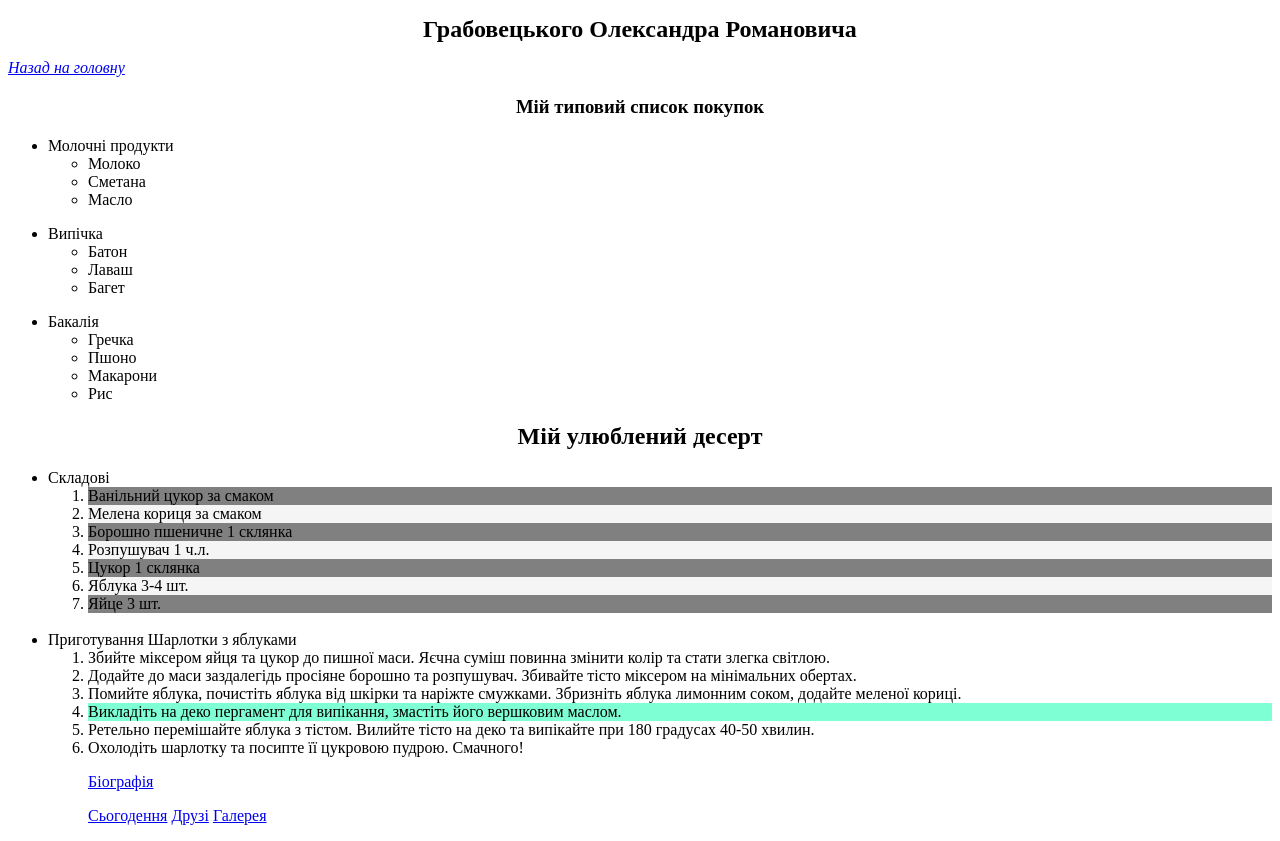
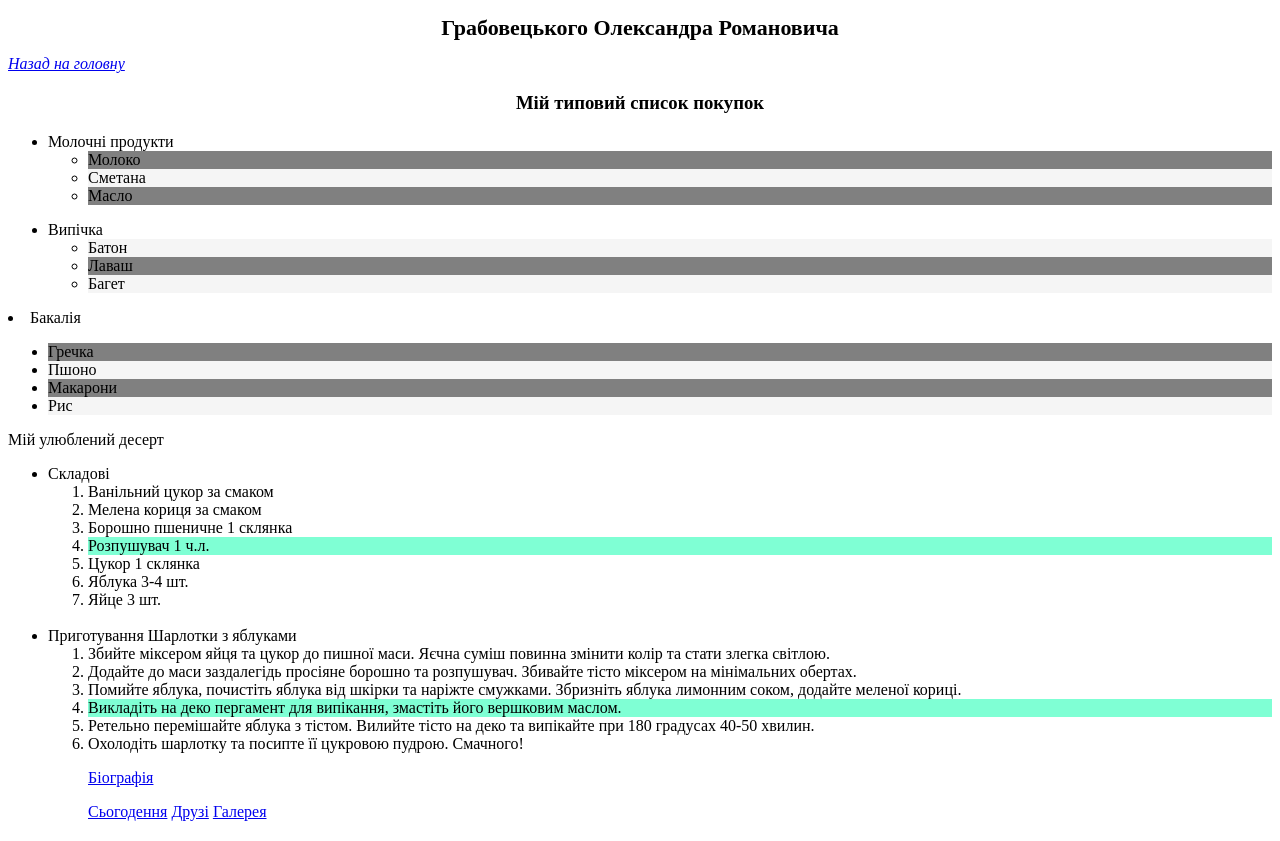
Before and after one commit to SMFqq/index.html, a plain HTML site: page laba 2/novadays.html in a window 1280 px wide. Drawn offline with Linux system fonts and the light colour scheme.

Commit message:
Update novadays.html

```diff
--- a/laba 2/novadays.html
+++ b/laba 2/novadays.html
@@ -1,14 +1,14 @@
 <!DOCTYPE html>
 <html>
   <head>
-    <title>Автобіографія</title>
+    <title>Сьогодення</title>
   </head>
   <body>
     <style>
       h1{
 
           text-align: center;
-          font-size: 24px;
+          font-size: 22px;
         }
         .back{
           font-style: italic;
@@ -40,9 +40,9 @@ color: blue;
 
       <li>Молочні продукти
       <ul>
-        <li>Молоко</li>
-        <li>Сметана</li>
-        <li>Масло</li>
+        <li class="gray">Молоко</li>
+        <li class="white">Сметана</li>
+        <li class="gray">Масло </li>
       </ul>
       </li>
     </ul>
@@ -50,36 +50,35 @@ color: blue;
 
       <li>Випічка
         <ul>
-          <li>Батон</li>
-          <li>Лаваш</li>
-          <li>Багет</li>
+          <li  class="white">Батон</li>
+          <li class="gray">Лаваш</li>
+          <li  class="white">Багет</li>
         </ul>
       </li>
     </ul>
-    <ul>
+    <class=>
 
       <li>Бакалія
       <ul>
-        <li>Гречка</li>
-        <li>Пшоно</li>
-        <li>Макарони</li>
-        <li>Рис</li>
+        <li class="gray">Гречка</li>
+        <li class="white">Пшоно</li>
+        <li class="gray">Макарони</li>
+        <li class="white">Рис</li>
       </ul>
       </li>
-    </ul>
-    <h2 class="my">Мій улюблений десерт</h2>
+    <class="my">Мій улюблений десерт</h2>
 
     <ul>
 
       <li>Складові
       <ol>
-        <li class="gray">Ванільний цукор за смаком</li>
-        <li class="white">Мелена кориця за смаком</li>
-        <li class="gray">Борошно пшеничне 1 склянка</li>
-        <li class="white">Розпушувач 1 ч.л.</li>
-        <li class="gray">Цукор 1 склянка</li>
-        <li class="white">Яблука 3-4 шт.</li>
-        <li class="gray">Яйце 3 шт.</li>
+        <li>Ванільний цукор за смаком</li>
+        <li>Мелена кориця за смаком</li>
+        <li class="color">Борошно пшеничне 1 склянка</li>
+        <li class="four">Розпушувач 1 ч.л.</li>
+        <li class="color">Цукор 1 склянка</li>
+        <li>Яблука 3-4 шт.</li>
+        <li>Яйце 3 шт.</li>
       </ol>
       </li>
     <br>
```
